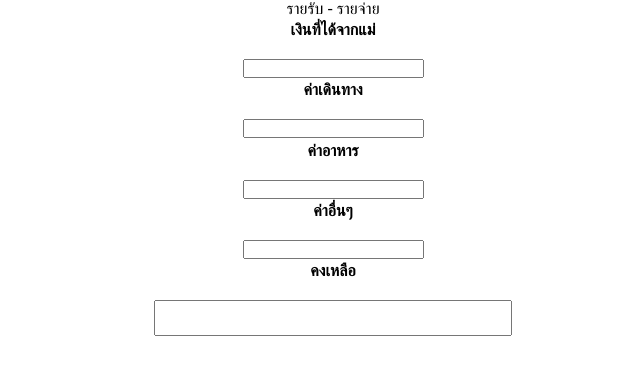
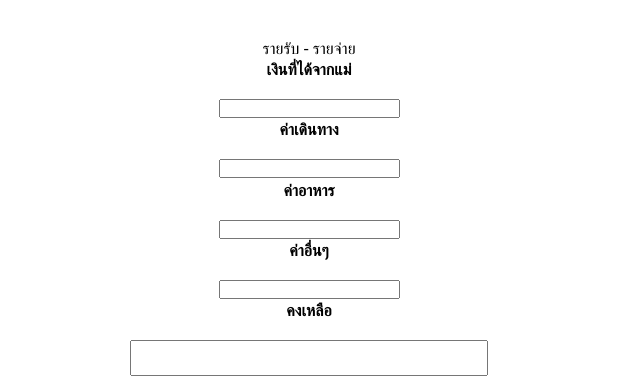
Before and after one commit to Floolyz/pwadaw, a plain HTML site: page index.html in a window 1280 px wide. Shown: the whole page, without its empty margins (307-947 px from the left). Drawn offline with Linux system fonts and the light colour scheme.

Commit message:
Update style.css

```diff
--- a/style.css
+++ b/style.css
@@ -4,6 +4,8 @@
 }
 .container {
     text-align: center;
+    margin:40px;
+    max-width: 90%;
 }
 .box-info {
     display: flex;
```
